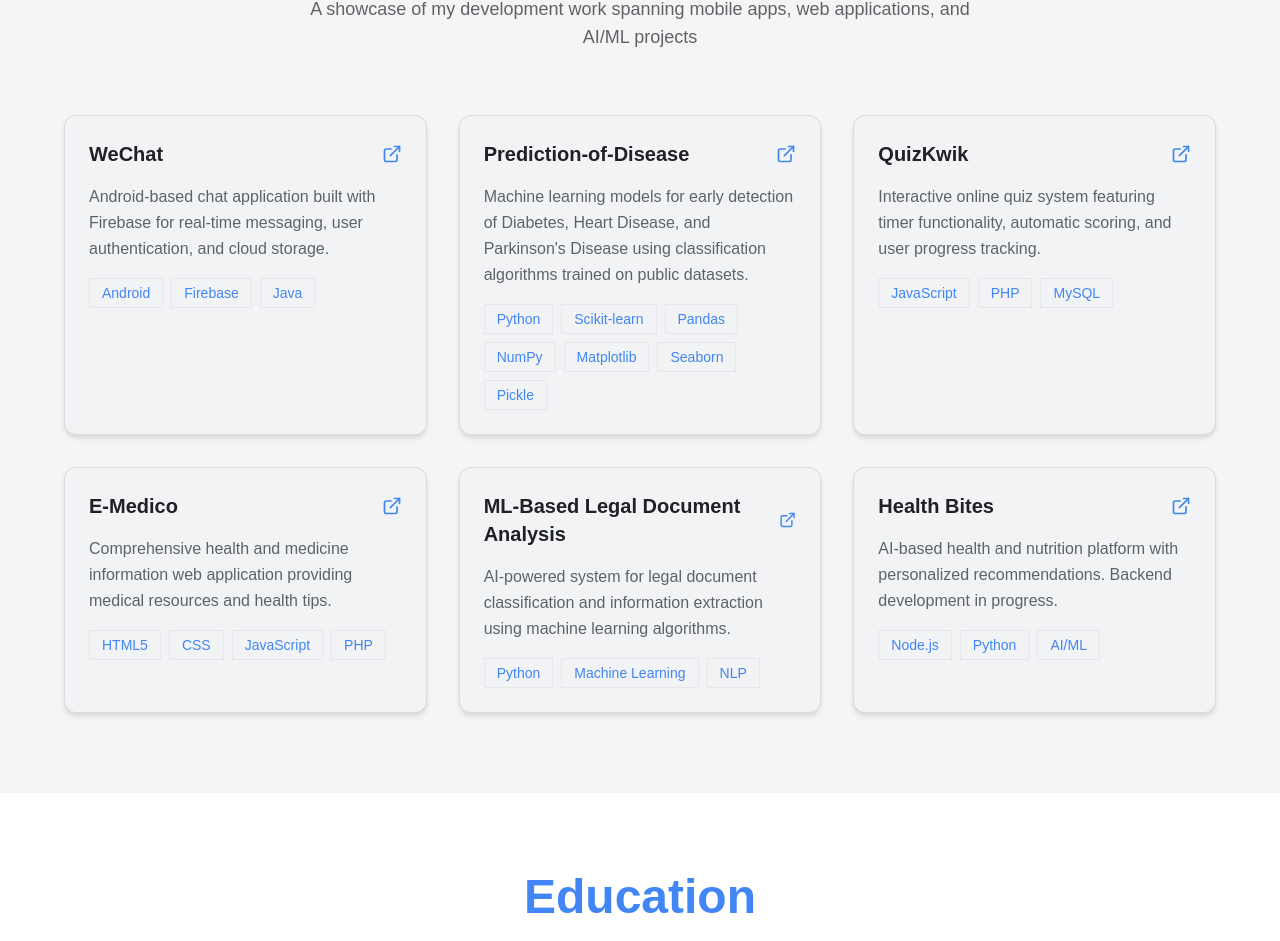
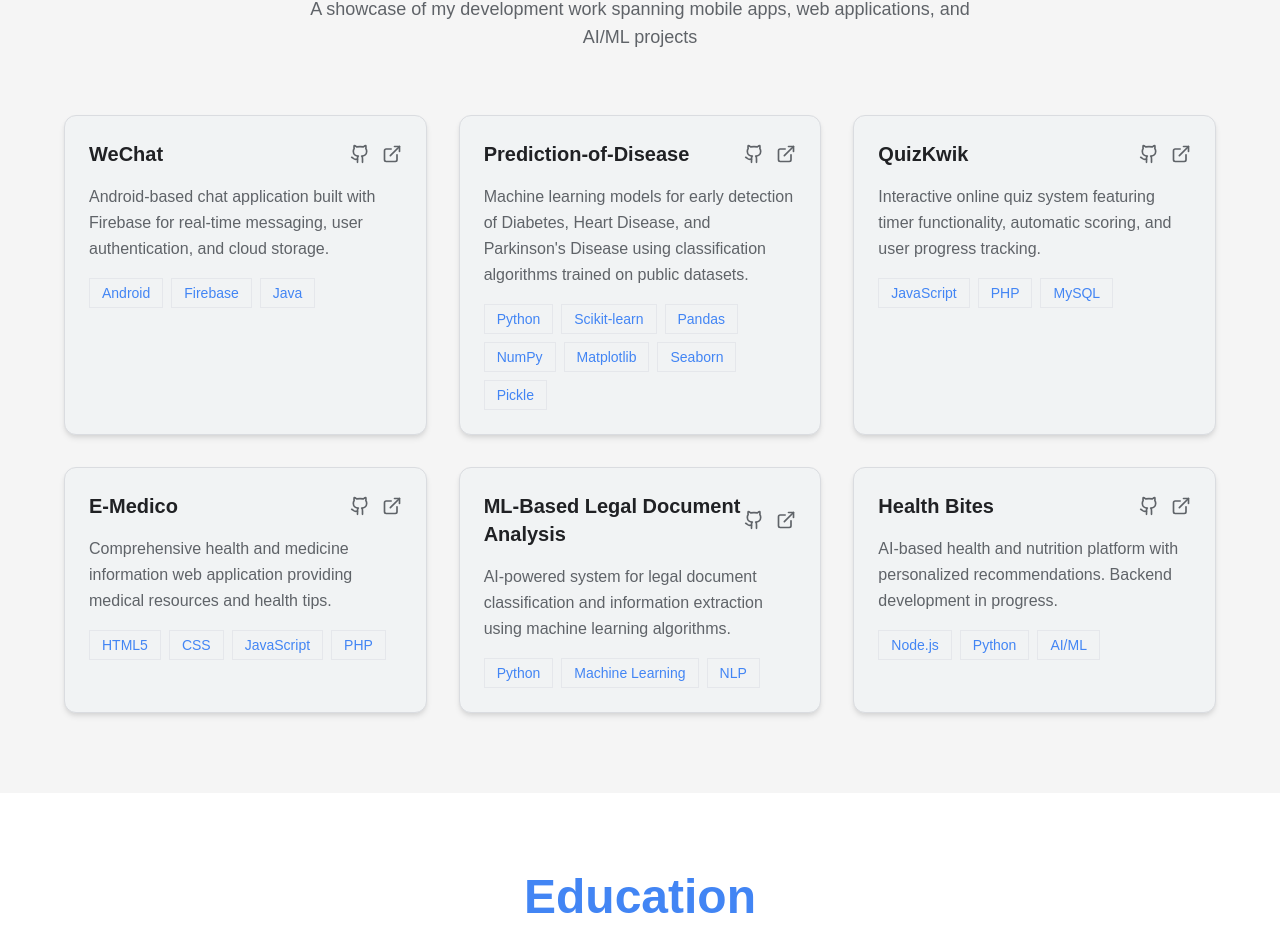
Before and after one commit to dineshdhayfule/Portfolio, a Next.js app: page / in a window 1280 px wide. Shown: the part 1673-2614 px from the top of the page. Built offline with nearby package versions, Linux system fonts and the light colour scheme.

Commit message:
feat: add clickable GitHub and demo links in Projects
Update `app/page.tsx` to include project links.

#VERCEL_SKIP

Co-authored-by: Dinesh Dhayfule <109637254+dineshdhayfule@users.noreply.github.com>

```diff
--- a/app/page.tsx
+++ b/app/page.tsx
@@ -127,38 +127,48 @@ export default function Portfolio() {
       description:
         "Android-based chat application built with Firebase for real-time messaging, user authentication, and cloud storage.",
       tech: ["Android", "Firebase", "Java"],
+      github: "https://github.com/dineshdhayfule",
+      live: "https://github.com/dineshdhayfule",
     },
     {
       title: "Prediction-of-Disease",
       description:
         "Machine learning models for early detection of Diabetes, Heart Disease, and Parkinson's Disease using classification algorithms trained on public datasets.",
-      tech: ["Python", "Scikit-learn", "Pandas", "NumPy", "Matplotlib", "Seaborn", "Pickle"]
-    }
-
-    ,
+      tech: ["Python", "Scikit-learn", "Pandas", "NumPy", "Matplotlib", "Seaborn", "Pickle"],
+      github: "https://github.com/dineshdhayfule",
+      live: "https://github.com/dineshdhayfule",
+    },
     {
       title: "QuizKwik",
       description:
         "Interactive online quiz system featuring timer functionality, automatic scoring, and user progress tracking.",
       tech: ["JavaScript", "PHP", "MySQL"],
+      github: "https://github.com/dineshdhayfule",
+      live: "https://github.com/dineshdhayfule",
     },
     {
       title: "E-Medico",
       description:
         "Comprehensive health and medicine information web application providing medical resources and health tips.",
       tech: ["HTML5", "CSS", "JavaScript", "PHP"],
+      github: "https://github.com/dineshdhayfule",
+      live: "https://github.com/dineshdhayfule",
     },
     {
       title: "ML-Based Legal Document Analysis",
       description:
         "AI-powered system for legal document classification and information extraction using machine learning algorithms.",
       tech: ["Python", "Machine Learning", "NLP"],
+      github: "https://github.com/dineshdhayfule",
+      live: "https://github.com/dineshdhayfule",
     },
     {
       title: "Health Bites",
       description:
         "AI-based health and nutrition platform with personalized recommendations. Backend development in progress.",
       tech: ["Node.js", "Python", "AI/ML"],
+      github: "https://github.com/dineshdhayfule",
+      live: "https://github.com/dineshdhayfule",
     },
   ]
 
@@ -284,7 +294,10 @@ export default function Portfolio() {
                 Aspiring Software Engineer
               </h2>
               <p className="text-lg md:text-xl text-secondary-text max-w-3xl mx-auto leading-relaxed mb-8">
-                Devoted to creating scalable digital solutions, with a focus on machine learning and backend development. Currently pursuing a B.Tech in Computer Science and Engineering, aiming to contribute to a progressive organization where I can apply my technical expertise, grow continuously, and build impactful applications
+                Devoted to creating scalable digital solutions, with a focus on machine learning and backend
+                development. Currently pursuing a B.Tech in Computer Science and Engineering, aiming to contribute to a
+                progressive organization where I can apply my technical expertise, grow continuously, and build
+                impactful applications
               </p>
 
               {/* Career Objective */}
@@ -400,7 +413,30 @@ export default function Portfolio() {
                 >
                   <div className="flex items-center justify-between mb-4">
                     <h3 className="text-xl font-bold text-primary-text">{project.title}</h3>
-                    <ExternalLink className="text-primary-accent" size={20} />
+                    <div className="flex space-x-3">
+                      {project.github && (
+                        <a
+                          href={project.github}
+                          target="_blank"
+                          rel="noopener noreferrer"
+                          className="text-secondary-text hover:text-primary-accent transition-all duration-200 ease-in-out"
+                          aria-label={`GitHub repository for ${project.title}`}
+                        >
+                          <Github size={20} />
+                        </a>
+                      )}
+                      {project.live && (
+                        <a
+                          href={project.live}
+                          target="_blank"
+                          rel="noopener noreferrer"
+                          className="text-secondary-text hover:text-primary-accent transition-all duration-200 ease-in-out"
+                          aria-label={`Live demo for ${project.title}`}
+                        >
+                          <ExternalLink size={20} />
+                        </a>
+                      )}
+                    </div>
                   </div>
                   <p className="text-secondary-text mb-4 leading-relaxed">{project.description}</p>
                   <div className="flex flex-wrap gap-2">
```
Also changed, not shown: 2 other files (tests, documents, lock files or other folders).
